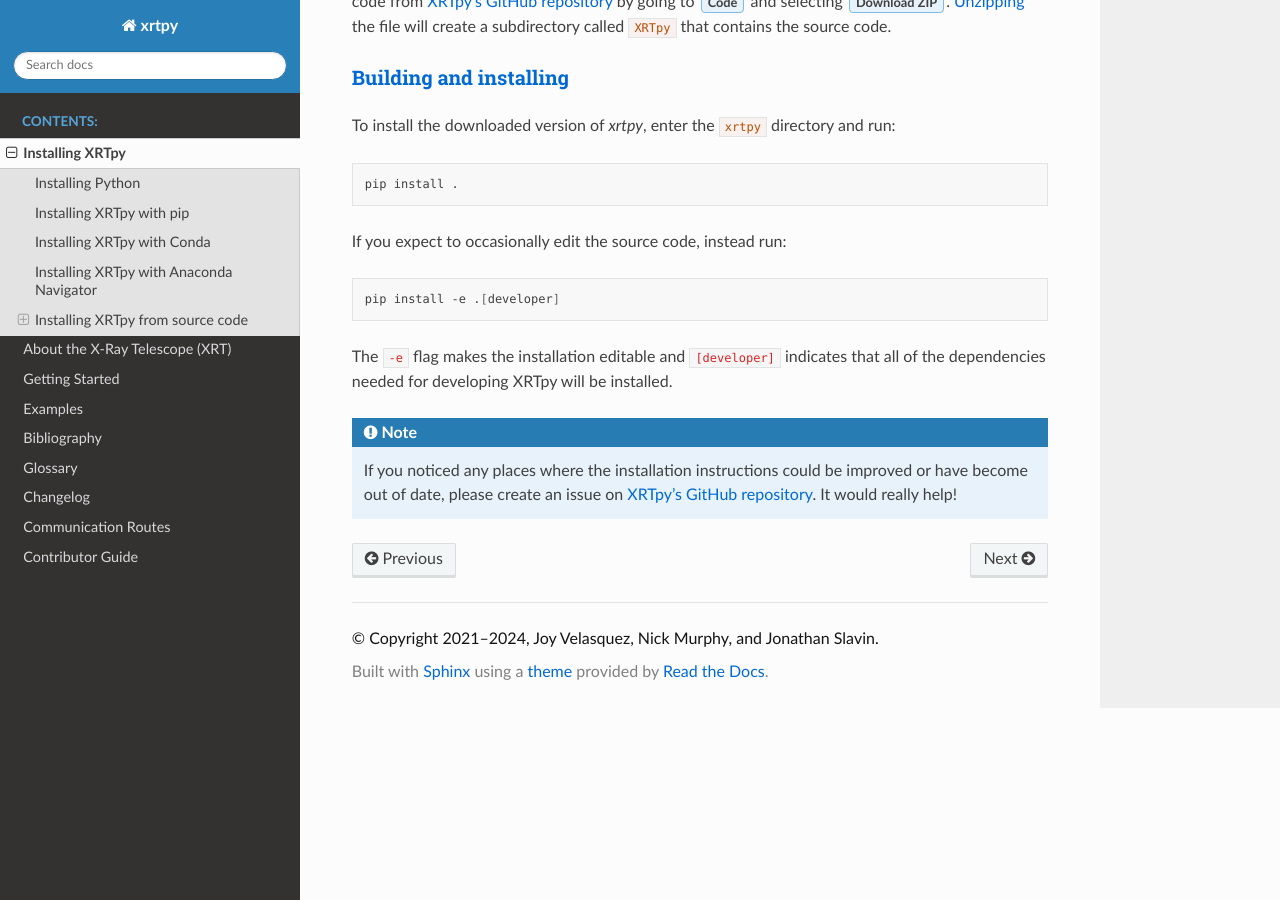
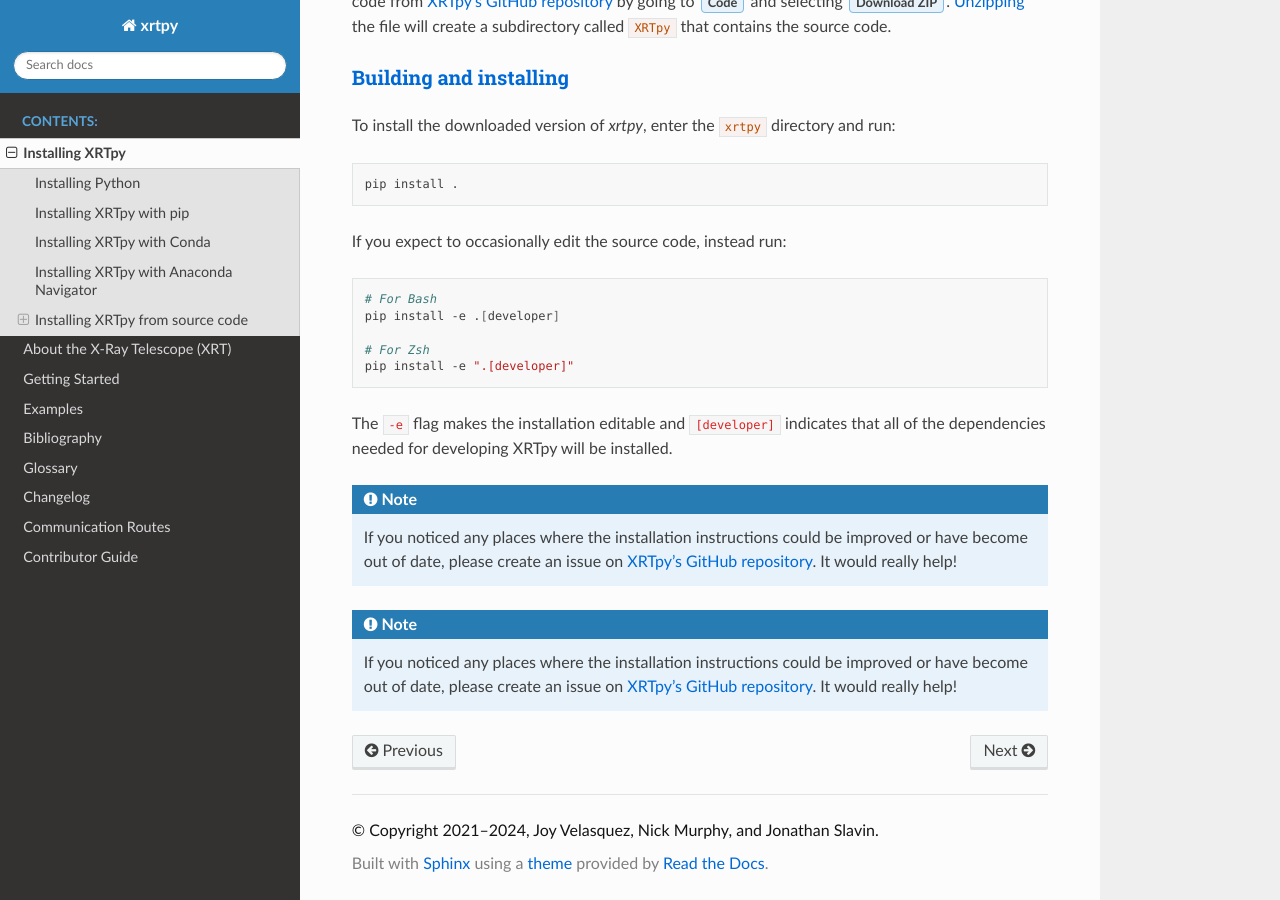
Before and after one commit to HinodeXRT/xrtpy, a Sphinx documentation site: the page built from docs/install.rst, in a window 1280 px wide and 900 px high, scrolled down 3320 px. Built offline with Sphinx 7.4.7 and the Read the Docs theme 2.0.0, drawn with Linux system fonts in a browser that asks for light colours; pages that are not in the unit, such as notebooks, are missing from menus.

Commit message:
Adding zsh doc method (#251)

```diff
--- a/docs/install.rst
+++ b/docs/install.rst
@@ -176,19 +176,30 @@ Building and installing
 To install the downloaded version of `xrtpy`, enter the :file:`xrtpy`
 directory and run:
 
-.. code:: bash
+.. code-block:: bash
 
    pip install .
 
 If you expect to occasionally edit the source code, instead run:
 
-.. code:: bash
+.. code-block:: bash
 
+   # For Bash
    pip install -e .[developer]
+
+   # For Zsh
+   pip install -e ".[developer]"
 
 The ``-e`` flag makes the installation editable and ``[developer]``
 indicates that all of the dependencies needed for developing XRTpy
 will be installed.
+
+.. note::
+
+   If you noticed any places where the installation instructions could
+   be improved or have become out of date, please create an issue on
+   `XRTpy's GitHub repository`_. It would really help!
+
 
 .. note::
 
```
